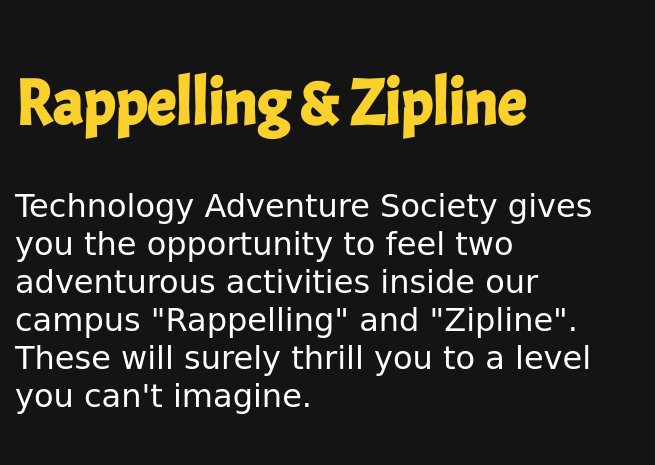
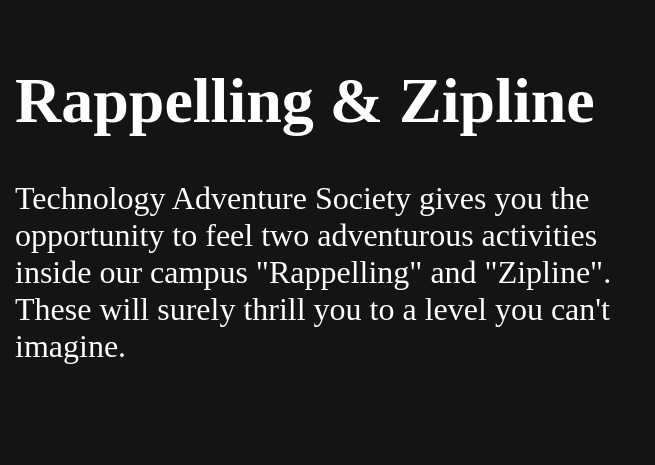
Before and after one commit to Bhushannn/rappelling, a plain HTML site: page index.html in a window 1280 px wide. Shown: the top 465 px of the page, 625-1280 px from the left. Drawn offline with Linux system fonts and the light colour scheme.

Commit message:
Update zipline.css

```diff
--- a/zipline.css
+++ b/zipline.css
@@ -1,15 +1,12 @@
 *{
-    font-family: 'Acme', sans-serif;
     background-color: #141414;
 }
-
 
 .container1{
     width:100%;
     background-color: #140005;
     display: flex;
     height: 70vh;
-
 }
 
 .yvideo{
@@ -23,22 +20,18 @@
 }
 
 .main-heading{
-    color: #FAD02C;
     width: 50%;
     padding: 1% 2%;
-    font-family: 'Eczar', Gentium Basic;
-
 }
 
 .main-heading1{
     width: 100%;
     font-size: 5vw;
+    color: white;
 }
 
 .sub-main-heading{
     font-size: 2.5vw;
-    font-family: 'Sacramento', cursive;
-
 }
 
 @media screen and (max-width:768px){
@@ -50,7 +43,6 @@
 
     .yvideo{
         width:100%;
-
     }
 
     .main-heading{
@@ -65,18 +57,13 @@
     .main-heading1{
         width: 100%;
         font-size: 10vw;
+        color: white;
     }
 
     .sub-main-heading{
         font-size: 5vw;
-
     }
-
-
-
 }
-
-
 .container2{
     display: flex;
     width:100%;
@@ -85,7 +72,6 @@
 .sub-image1{
     width:33%;
     padding:0.2%;
-
 }
 
 .container3{
@@ -96,7 +82,4 @@
 .sub-image2{
     width:49.85%;
     padding:0.1%;
-
-
-
 }
```
